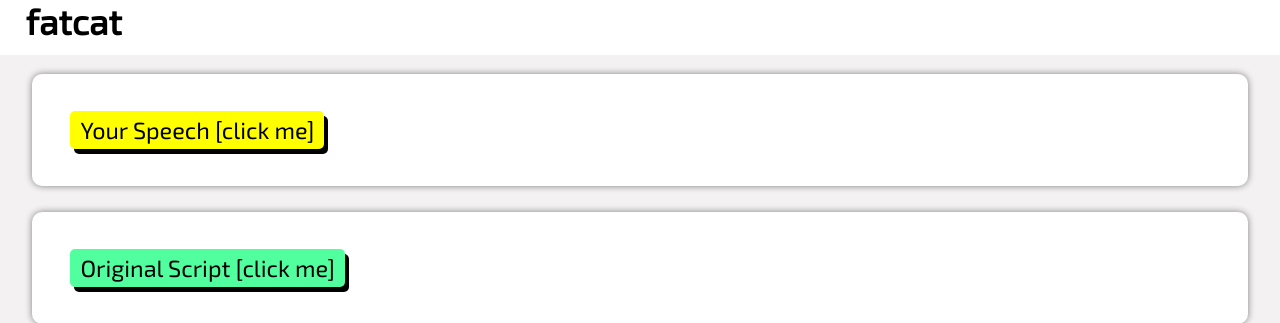
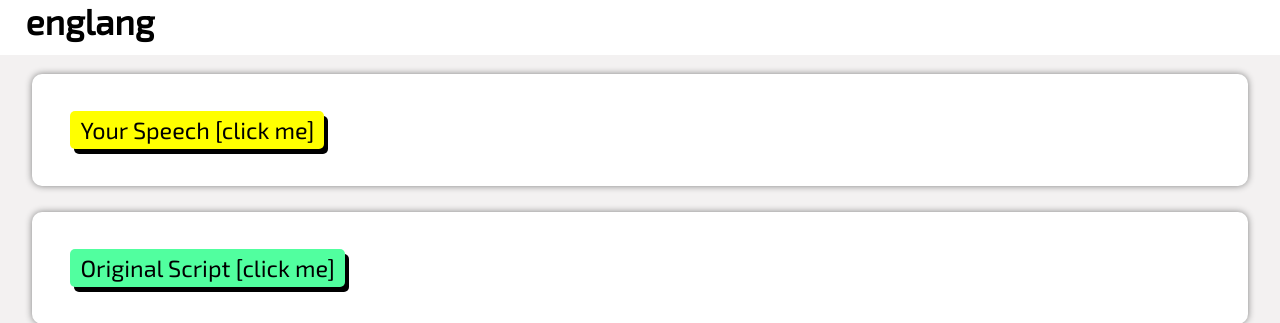
Before and after one commit to niteshinfocus/fatcat, a Flask app: template templates/result.html in a window 1280 px wide. Shown: the top 323 px of the page. Run offline with Flask 2, Linux system fonts and the light colour scheme; the template is opened without the code that fills it, so the values that code supplies are empty.

Commit message:
Update result.html

```diff
--- a/templates/result.html
+++ b/templates/result.html
@@ -154,7 +154,7 @@
 </head>
 
 <body>
-    <nav>fatcat</nav>
+    <nav>englang</nav>
 
     <div class="box">
         <button class="yourSpeech">Your Speech [click me]</button>
```
